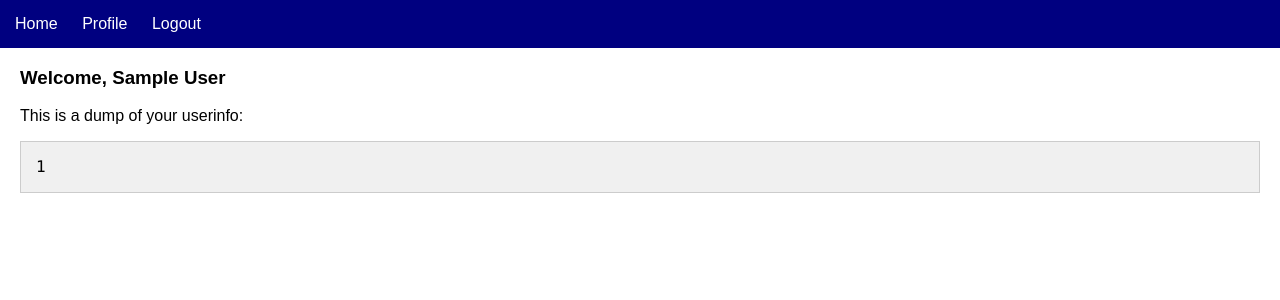
After one commit to heathprovost/oidc-python-flask, a Flask app: page /profile in a window 1280 px wide. The commit adds this page. Shown: the top 300 px of the page. Run offline with Flask 3, Linux system fonts and the light colour scheme; the visitor is signed in with stand-in values (Sample User, id 1); parts of the project's set-up code (start-up, migrations or seed data) failed here and were passed over.

Commit message:
add flask-login

```diff
--- a/app/__init__.py
+++ b/app/__init__.py
@@ -1,6 +1,24 @@
 from flask import Flask
 from config import Config
-from app.extensions import oauth
+from app.auth.user import User
+from app.extensions import oauth, login_manager
+
+# we are not using a database or model so we are storing our entire
+# userinfo object serialized into the id property of our User object.
+# flask_login expects to be working with a database and model so it
+# wants to "load" the User from the database by id. Instead we just
+# pass the user_id (which is the userinfo object in json format) and
+# our User class de-serializes it for us. If anything goes wrong we
+# just return None and flask_login will ensure that the user is not
+# authenticated
+
+def register_user_loader(login_manager):
+  @login_manager.user_loader
+  def load_user(user_id):
+    try:
+      return User(user_id)
+    except:
+      return None
 
 def create_app(config_class=Config):
   app = Flask(__name__)
@@ -8,8 +26,15 @@ def create_app(config_class=Config):
 
   oauth.init_app(app)
   oauth.register('oidc')
+  login_manager.init_app(app)
+  register_user_loader(login_manager)
 
-  from app.main import bp as main_bp
-  app.register_blueprint(main_bp)
+  # blueprint for auth routes in our app
+  from app.auth import auth as auth_blueprint
+  app.register_blueprint(auth_blueprint)
+
+  # blueprint for non-auth parts of app
+  from app.main import main as main_blueprint
+  app.register_blueprint(main_blueprint)
 
   return app
--- /dev/null
+++ b/app/auth/__init__.py
@@ -0,0 +1,5 @@
+from flask import Blueprint
+
+auth = Blueprint('auth', __name__)
+
+from app.auth import routes, user
--- /dev/null
+++ b/app/auth/user.py
@@ -0,0 +1,17 @@
+import json
+from types import SimpleNamespace as Namespace
+from flask_login import UserMixin
+
+class User(UserMixin):
+  def __init__(self, userinfo_json):
+     # we just de-serialize the entire userinfo object and map it to our class properties
+     userinfo = json.loads(userinfo_json, object_hook=lambda d: Namespace(**d))
+     # we store the serialized data as the id to make flask_login happy
+     self.id = userinfo_json
+     # the well known fields of the id_token are mapped to properties of the user
+     self.sub = userinfo.sub
+     self.email = userinfo.email
+     self.email_verified = userinfo.email_verified
+     self.name = userinfo.name
+     self.given_name = userinfo.given_name
+     self.family_name = userinfo.family_name
--- a/app/extensions.py
+++ b/app/extensions.py
@@ -1,5 +1,9 @@
 from authlib.integrations.flask_client import OAuth
 from authlib.integrations.flask_oauth2 import ResourceProtector
+from flask_login import LoginManager
+
+login_manager = LoginManager()
+login_manager.login_view = 'auth.login'
 
 require_oauth = ResourceProtector()
 oauth = OAuth()
--- a/app/main/__init__.py
+++ b/app/main/__init__.py
@@ -1,5 +1,5 @@
 from flask import Blueprint
 
-bp = Blueprint('main', __name__)
+main = Blueprint('main', __name__)
 
 from app.main import routes
--- a/app/main/routes.py
+++ b/app/main/routes.py
@@ -1,28 +1,12 @@
-import json
-from flask import render_template, redirect, session, url_for
-from app.main import bp
-from app.extensions import oauth
+from flask import render_template
+from flask_login import login_required, current_user
+from app.main import main
 
-@bp.route('/', methods=['GET', 'POST'])
+@main.route('/')
 def home():
-  userinfo = session.get('userinfo')
-  id_token = session.get('id_token')
-  return render_template('home.html', userinfo=userinfo, id_token=id_token)
+  return render_template('home.html', current_user=current_user)
 
-@bp.route('/login', methods=['GET', 'POST'])
-def login():
-  redirect_uri = url_for('main.callback', _external=True)
-  return oauth.oidc.authorize_redirect(redirect_uri)
-
-@bp.route('/logout')
-def logout():
-  session.pop('userinfo', None)
-  session.pop('id_token', None)
-  return redirect('/')
-
-@bp.route('/callback', methods=['GET', 'POST'])
-def callback():
-  token = oauth.oidc.authorize_access_token()
-  session['id_token'] = json.dumps(token['userinfo'], sort_keys=True, indent=2)
-  session['userinfo'] = json.dumps(oauth.oidc.userinfo(token=token), sort_keys=True, indent=2)
-  return redirect('/')
+@main.route('/profile')
+@login_required
+def profile():
+  return render_template('profile.html', user_name=current_user.name, userinfo_json=current_user.id)
--- a/app/templates/base.html
+++ b/app/templates/base.html
@@ -33,8 +33,16 @@
 </head>
 <body>
   <nav>
-    <a href="/login">login</a>
-    <a href="/logout">logout</a>
+    <a href="/">Home</a>
+    {% if current_user.is_authenticated %}
+    <a href="/profile">Profile</a>
+    {% endif %}
+    {% if not current_user.is_authenticated %}
+    <a href="/login">Login</a>
+    {% endif %}
+    {% if current_user.is_authenticated %}
+    <a href="/logout">Logout</a>
+    {% endif %}
   </nav>
   <div class="content">
     {% block content %} {% endblock %}
--- /dev/null
+++ b/app/templates/profile.html
@@ -0,0 +1,9 @@
+{% extends 'base.html' %}
+
+{% block content %}
+<div class="content">
+  <h3>Welcome, {{ user_name }}</h3>
+  <p>This is a dump of your userinfo:</p>
+  <pre>{{ userinfo_json }}</pre>
+</div>
+{% endblock %}
--- a/requirements.txt
+++ b/requirements.txt
@@ -1,4 +1,5 @@
 Authlib==1.2.0
 Flask==2.3.1
+flask-login==0.6.2
 python-dotenv==1.0.0
 requests==2.29.0
```
Also changed, not shown: app/auth/routes.py (added, +25 -0 lines), app/templates/home.html (+2 -9 lines).
